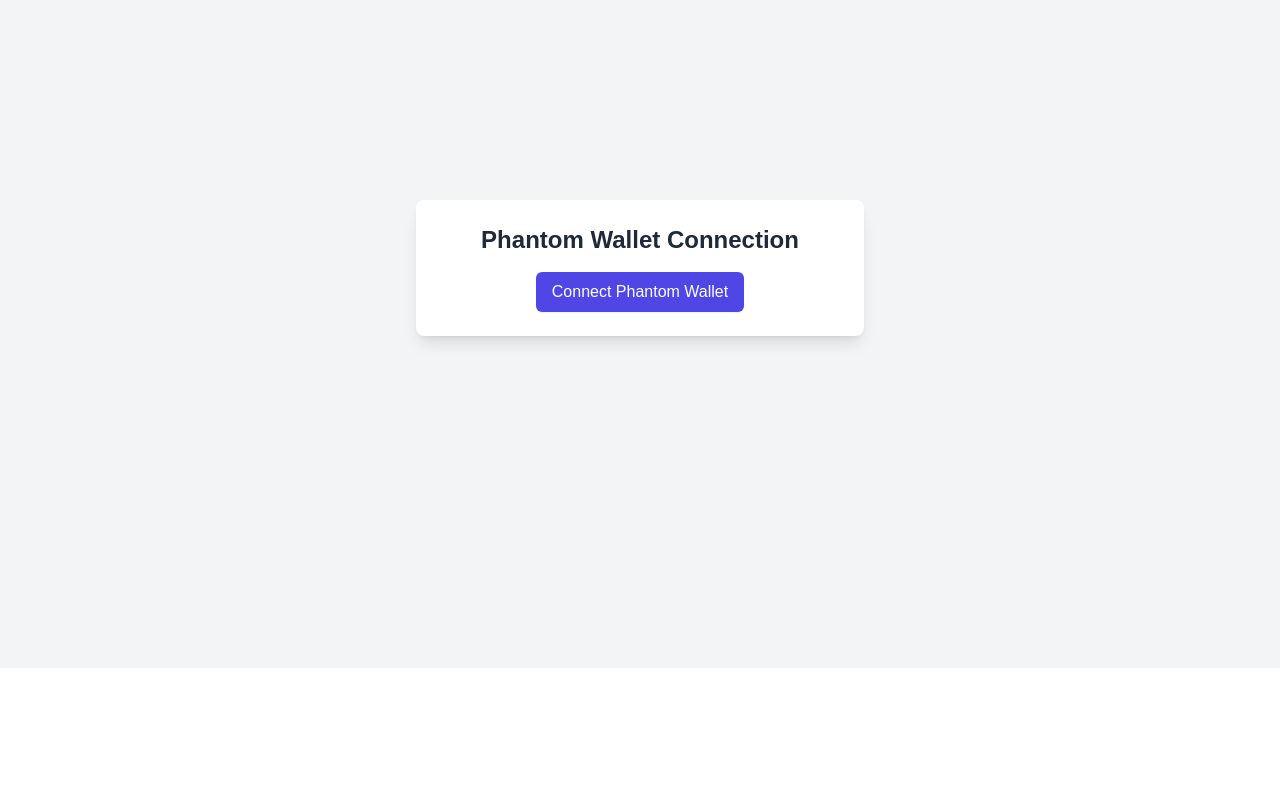
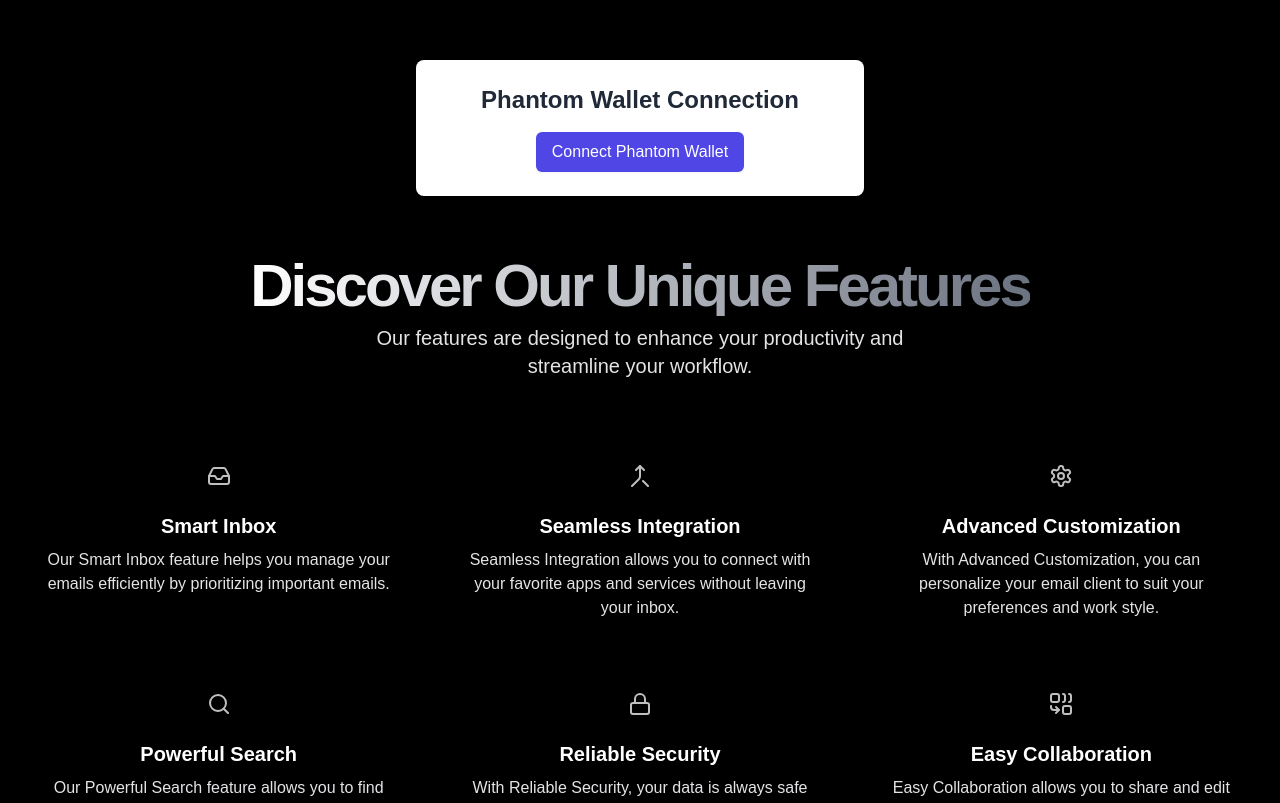
Before and after one commit to skartik-sk/blinks-mini, a Next.js app: page / in a window 1280 px wide. Shown: the part 132-935 px from the top of the page. Before the commit the page ends 800 px from the top, so only its background shows below. Built offline with nearby package versions, Linux system fonts and the light colour scheme.

Commit message:
ui for app

```diff
--- /dev/null
+++ b/src/app/connectPhantomWallet/page.tsx
@@ -0,0 +1,70 @@
+'use client'
+import { useEffect, useState } from 'react';
+import Head from 'next/head';
+import { useRouter } from 'next/navigation';
+
+export default function ConnectPhantomWallet() {
+  const [walletAddress, setWalletAddress] = useState(null);
+  const router = useRouter();
+
+
+  // Check if Phantom Wallet is installed
+  const isPhantomInstalled = () => {
+    return typeof window !== 'undefined' && window.solana && window.solana.isPhantom;
+  };
+
+  // Connect Phantom Wallet
+  const connectPhantomWallet = async () => {
+    if (isPhantomInstalled()) {
+      try {
+        const { solana } = window;
+        // Request connection to Phantom
+        const response = await solana.connect();
+        console.log('Connected to wallet:', response.publicKey.toString());
+        setWalletAddress(response.publicKey.toString());
+      } catch (error) {
+        console.error('Error connecting to Phantom wallet:', error);
+      }
+    } else {
+      alert('Phantom Wallet not installed. Please install it.');
+    }
+  };
+
+  const handleCreator = () => {
+    router.push('/form');
+  }
+
+  return (
+    <main className="bg-white shadow-lg rounded-lg p-6 max-w-md w-full text-center">
+        <h1 className="text-2xl font-bold text-gray-800 mb-4">Phantom Wallet Connection</h1>
+
+        {!walletAddress ? (
+          <button
+            onClick={connectPhantomWallet}
+            className="bg-indigo-600 text-white py-2 px-4 rounded-md shadow-sm hover:bg-indigo-700 focus:outline-none focus:ring-2 focus:ring-offset-2 focus:ring-indigo-500"
+          >
+            Connect Phantom Wallet
+          </button>
+        ) : (
+          <div className="bg-white p-6 rounded-lg shadow-md w-full max-w-md mx-auto">
+            <p className="text-green-600 font-semibold mb-2">Connected:</p>
+            <p className="text-green-600 font-semibold break-words">{walletAddress}</p>
+            <div className="flex justify-between gap-2 mt-6">
+              <button
+                onClick={handleCreator}
+                className="bg-indigo-600 text-white py-2 px-4 rounded-md shadow-sm hover:bg-indigo-700 focus:outline-none focus:ring-2 focus:ring-offset-2 focus:ring-indigo-500 w-full"
+              >
+                Login As Creator
+              </button>
+              <button
+                className="bg-gray-600 text-white py-2 px-4 rounded-md shadow-sm hover:bg-gray-700 focus:outline-none focus:ring-2 focus:ring-offset-2 focus:ring-gray-500 w-full"
+              >
+                Login As User
+              </button>
+            </div>
+          </div>
+
+        )}
+      </main>
+  );
+}
--- a/src/app/page.tsx
+++ b/src/app/page.tsx
@@ -1,75 +1,219 @@
-'use client'
-import { useEffect, useState } from 'react';
-import Head from 'next/head';
-import { useRouter } from 'next/navigation';
-
-export default function Home() {
-  const [walletAddress, setWalletAddress] = useState(null);
-  const router = useRouter();
+/**
+ * v0 by Vercel.
+ * @see https://v0.dev/t/0W13RkH
+ * Documentation: https://v0.dev/docs#integrating-generated-code-into-your-nextjs-app
+ */
+import ConnectPhantomWallet from "./connectPhantomWallet/page"
 
 
-  // Check if Phantom Wallet is installed
-  const isPhantomInstalled = () => {
-    return typeof window !== 'undefined' && window.solana && window.solana.isPhantom;
-  };
-
-  // Connect Phantom Wallet
-  const connectPhantomWallet = async () => {
-    if (isPhantomInstalled()) {
-      try {
-        const { solana } = window;
-        // Request connection to Phantom
-        const response = await solana.connect();
-        console.log('Connected to wallet:', response.publicKey.toString());
-        setWalletAddress(response.publicKey.toString());
-      } catch (error) {
-        console.error('Error connecting to Phantom wallet:', error);
-      }
-    } else {
-      alert('Phantom Wallet not installed. Please install it.');
-    }
-  };
-
-  const handleCreator = () => {
-    router.push('/form');
-  }
-
+export default function FrontPage() {
   return (
-    <div className="min-h-screen flex flex-col items-center justify-center bg-gray-100 p-4">
-      <Head>
-        <title>Connect Phantom Wallet</title>
-      </Head>
-      <main className="bg-white shadow-lg rounded-lg p-6 max-w-md w-full text-center">
-        <h1 className="text-2xl font-bold text-gray-800 mb-4">Phantom Wallet Connection</h1>
-
-        {!walletAddress ? (
-          <button
-            onClick={connectPhantomWallet}
-            className="bg-indigo-600 text-white py-2 px-4 rounded-md shadow-sm hover:bg-indigo-700 focus:outline-none focus:ring-2 focus:ring-offset-2 focus:ring-indigo-500"
-          >
-            Connect Phantom Wallet
-          </button>
-        ) : (
-          <div className="bg-white p-6 rounded-lg shadow-md w-full max-w-md mx-auto">
-            <p className="text-green-600 font-semibold mb-2">Connected:</p>
-            <p className="text-green-600 font-semibold break-words">{walletAddress}</p>
-            <div className="flex justify-between gap-2 mt-6">
-              <button
-                onClick={handleCreator}
-                className="bg-indigo-600 text-white py-2 px-4 rounded-md shadow-sm hover:bg-indigo-700 focus:outline-none focus:ring-2 focus:ring-offset-2 focus:ring-indigo-500 w-full"
-              >
-                Login As Creator
-              </button>
-              <button
-                className="bg-gray-600 text-white py-2 px-4 rounded-md shadow-sm hover:bg-gray-700 focus:outline-none focus:ring-2 focus:ring-offset-2 focus:ring-gray-500 w-full"
-              >
-                Login As User
-              </button>
+    <section className="flex justify-center w-full py-12 md:py-24 lg:py-32 xl:py-48 bg-black">
+      <div className="container px-4 md:px-6">
+        <div className="grid gap-6 items-center">
+          <div className="flex flex-col justify-center items-center space-y-8 text-center gap-7">
+            <ConnectPhantomWallet/>
+            <div className="space-y-2">
+              <h1 className="text-3xl font-bold tracking-tighter sm:text-5xl xl:text-6xl/none bg-clip-text text-transparent bg-gradient-to-r from-white to-gray-500">
+                Discover Our Unique Features
+              </h1>
+              <p className="max-w-[600px] text-zinc-200 md:text-xl dark:text-zinc-100 mx-auto">
+                Our features are designed to enhance your productivity and streamline your workflow.
+              </p>
+            </div>
+            <div className="w-full max-w-full space-y-4 mx-auto">
+              <div className="grid grid-cols-1 sm:grid-cols-2 md:grid-cols-3 gap-8">
+                <div className="flex flex-col items-center space-y-2 border-gray-800 p-4 rounded-lg">
+                  <div className="p-2 bg-black bg-opacity-50 rounded-full">
+                    <InboxIcon className="text-white h-6 w-6 mb-2 opacity-75" />
+                  </div>
+                  <h2 className="text-xl font-bold text-white">Smart Inbox</h2>
+                  <p className="text-zinc-200 dark:text-zinc-100">
+                    Our Smart Inbox feature helps you manage your emails efficiently by prioritizing important emails.
+                  </p>
+                </div>
+                <div className="flex flex-col items-center space-y-2 border-gray-800 p-4 rounded-lg">
+                  <div className="p-2 bg-black bg-opacity-50 rounded-full">
+                    <MergeIcon className="text-white h-6 w-6 mb-2 opacity-75" />
+                  </div>
+                  <h2 className="text-xl font-bold text-white">Seamless Integration</h2>
+                  <p className="text-zinc-200 dark:text-zinc-100">
+                    Seamless Integration allows you to connect with your favorite apps and services without leaving your
+                    inbox.
+                  </p>
+                </div>
+                <div className="flex flex-col items-center space-y-2 border-gray-800 p-4 rounded-lg">
+                  <div className="p-2 bg-black bg-opacity-50 rounded-full">
+                    <SettingsIcon className="text-white h-6 w-6 mb-2 opacity-75" />
+                  </div>
+                  <h2 className="text-xl font-bold text-white">Advanced Customization</h2>
+                  <p className="text-zinc-200 dark:text-zinc-100">
+                    With Advanced Customization, you can personalize your email client to suit your preferences and work
+                    style.
+                  </p>
+                </div>
+                <div className="flex flex-col items-center space-y-2 border-gray-800 p-4 rounded-lg">
+                  <div className="p-2 bg-black bg-opacity-50 rounded-full">
+                    <SearchIcon className="text-white h-6 w-6 mb-2 opacity-75" />
+                  </div>
+                  <h2 className="text-xl font-bold text-white">Powerful Search</h2>
+                  <p className="text-zinc-200 dark:text-zinc-100">
+                    Our Powerful Search feature allows you to find any email, contact, or file in seconds.
+                  </p>
+                </div>
+                <div className="flex flex-col items-center space-y-2 border-gray-800 p-4 rounded-lg">
+                  <div className="p-2 bg-black bg-opacity-50 rounded-full">
+                    <LockIcon className="text-white h-6 w-6 mb-2 opacity-75" />
+                  </div>
+                  <h2 className="text-xl font-bold text-white">Reliable Security</h2>
+                  <p className="text-zinc-200 dark:text-zinc-100">
+                    With Reliable Security, your data is always safe and protected.
+                  </p>
+                </div>
+                <div className="flex flex-col items-center space-y-2 border-gray-800 p-4 rounded-lg">
+                  <div className="p-2 bg-black bg-opacity-50 rounded-full">
+                    <CombineIcon className="text-white h-6 w-6 mb-2 opacity-75" />
+                  </div>
+                  <h2 className="text-xl font-bold text-white">Easy Collaboration</h2>
+                  <p className="text-zinc-200 dark:text-zinc-100">
+                    Easy Collaboration allows you to share and edit documents with your team in real time.
+                  </p>
+                </div>
+              </div>
             </div>
           </div>
+        </div>
+      </div>
+    </section>
+  )
+}
 
-        )}
-      </main>
-    </div>
-  );
+function CombineIcon(props) {
+  return (
+    <svg
+      {...props}
+      xmlns="http://www.w3.org/2000/svg"
+      width="24"
+      height="24"
+      viewBox="0 0 24 24"
+      fill="none"
+      stroke="currentColor"
+      strokeWidth="2"
+      strokeLinecap="round"
+      strokeLinejoin="round"
+    >
+      <rect width="8" height="8" x="2" y="2" rx="2" />
+      <path d="M14 2c1.1 0 2 .9 2 2v4c0 1.1-.9 2-2 2" />
+      <path d="M20 2c1.1 0 2 .9 2 2v4c0 1.1-.9 2-2 2" />
+      <path d="M10 18H5c-1.7 0-3-1.3-3-3v-1" />
+      <polyline points="7 21 10 18 7 15" />
+      <rect width="8" height="8" x="14" y="14" rx="2" />
+    </svg>
+  )
 }
+
+
+function InboxIcon(props) {
+  return (
+    <svg
+      {...props}
+      xmlns="http://www.w3.org/2000/svg"
+      width="24"
+      height="24"
+      viewBox="0 0 24 24"
+      fill="none"
+      stroke="currentColor"
+      strokeWidth="2"
+      strokeLinecap="round"
+      strokeLinejoin="round"
+    >
+      <polyline points="22 12 16 12 14 15 10 15 8 12 2 12" />
+      <path d="M5.45 5.11 2 12v6a2 2 0 0 0 2 2h16a2 2 0 0 0 2-2v-6l-3.45-6.89A2 2 0 0 0 16.76 4H7.24a2 2 0 0 0-1.79 1.11z" />
+    </svg>
+  )
+}
+
+
+function LockIcon(props) {
+  return (
+    <svg
+      {...props}
+      xmlns="http://www.w3.org/2000/svg"
+      width="24"
+      height="24"
+      viewBox="0 0 24 24"
+      fill="none"
+      stroke="currentColor"
+      strokeWidth="2"
+      strokeLinecap="round"
+      strokeLinejoin="round"
+    >
+      <rect width="18" height="11" x="3" y="11" rx="2" ry="2" />
+      <path d="M7 11V7a5 5 0 0 1 10 0v4" />
+    </svg>
+  )
+}
+
+
+function MergeIcon(props) {
+  return (
+    <svg
+      {...props}
+      xmlns="http://www.w3.org/2000/svg"
+      width="24"
+      height="24"
+      viewBox="0 0 24 24"
+      fill="none"
+      stroke="currentColor"
+      strokeWidth="2"
+      strokeLinecap="round"
+      strokeLinejoin="round"
+    >
+      <path d="m8 6 4-4 4 4" />
+      <path d="M12 2v10.3a4 4 0 0 1-1.172 2.872L4 22" />
+      <path d="m20 22-5-5" />
+    </svg>
+  )
+}
+
+
+function SearchIcon(props) {
+  return (
+    <svg
+      {...props}
+      xmlns="http://www.w3.org/2000/svg"
+      width="24"
+      height="24"
+      viewBox="0 0 24 24"
+      fill="none"
+      stroke="currentColor"
+      strokeWidth="2"
+      strokeLinecap="round"
+      strokeLinejoin="round"
+    >
+      <circle cx="11" cy="11" r="8" />
+      <path d="m21 21-4.3-4.3" />
+    </svg>
+  )
+}
+
+
+function SettingsIcon(props) {
+  return (
+    <svg
+      {...props}
+      xmlns="http://www.w3.org/2000/svg"
+      width="24"
+      height="24"
+      viewBox="0 0 24 24"
+      fill="none"
+      stroke="currentColor"
+      strokeWidth="2"
+      strokeLinecap="round"
+      strokeLinejoin="round"
+    >
+      <path d="M12.22 2h-.44a2 2 0 0 0-2 2v.18a2 2 0 0 1-1 1.73l-.43.25a2 2 0 0 1-2 0l-.15-.08a2 2 0 0 0-2.73.73l-.22.38a2 2 0 0 0 .73 2.73l.15.1a2 2 0 0 1 1 1.72v.51a2 2 0 0 1-1 1.74l-.15.09a2 2 0 0 0-.73 2.73l.22.38a2 2 0 0 0 2.73.73l.15-.08a2 2 0 0 1 2 0l.43.25a2 2 0 0 1 1 1.73V20a2 2 0 0 0 2 2h.44a2 2 0 0 0 2-2v-.18a2 2 0 0 1 1-1.73l.43-.25a2 2 0 0 1 2 0l.15.08a2 2 0 0 0 2.73-.73l.22-.39a2 2 0 0 0-.73-2.73l-.15-.08a2 2 0 0 1-1-1.74v-.5a2 2 0 0 1 1-1.74l.15-.09a2 2 0 0 0 .73-2.73l-.22-.38a2 2 0 0 0-2.73-.73l-.15.08a2 2 0 0 1-2 0l-.43-.25a2 2 0 0 1-1-1.73V4a2 2 0 0 0-2-2z" />
+      <circle cx="12" cy="12" r="3" />
+    </svg>
+  )
+}
```
Also changed, not shown: 1 other file (tests, documents, lock files or other folders).
